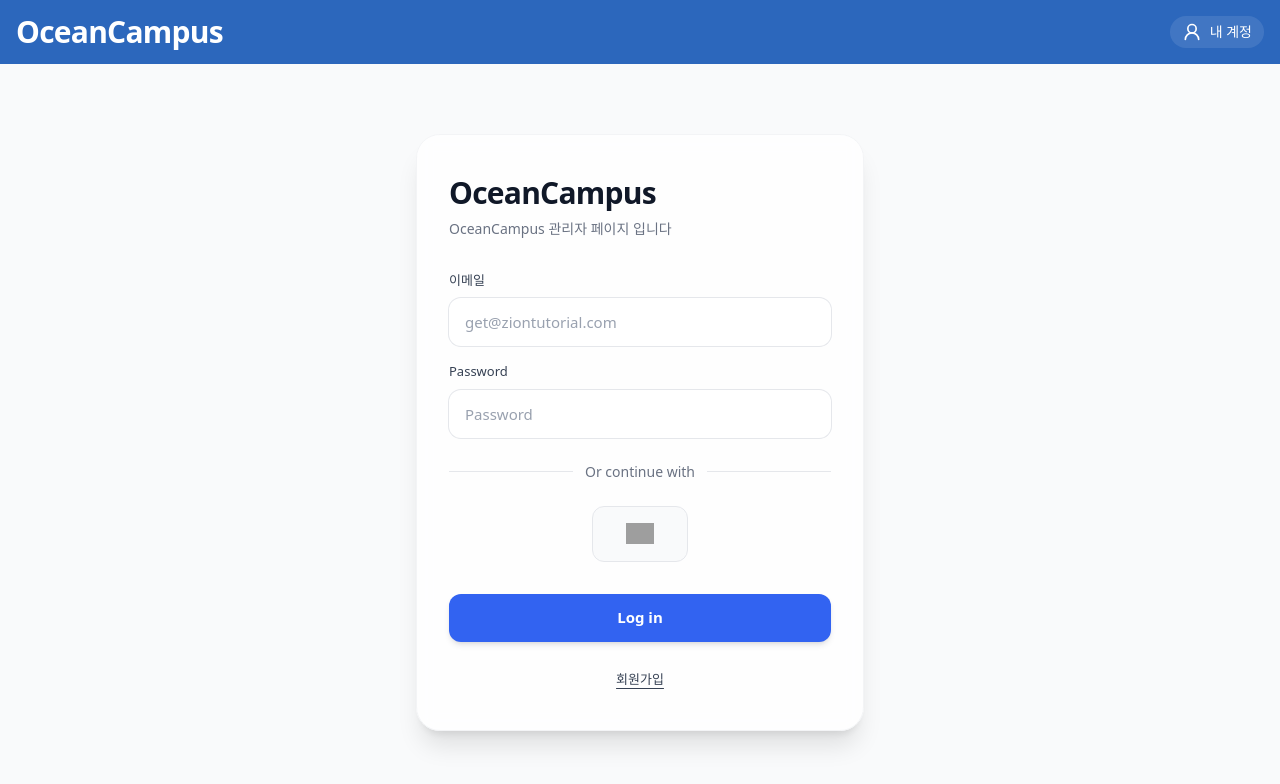
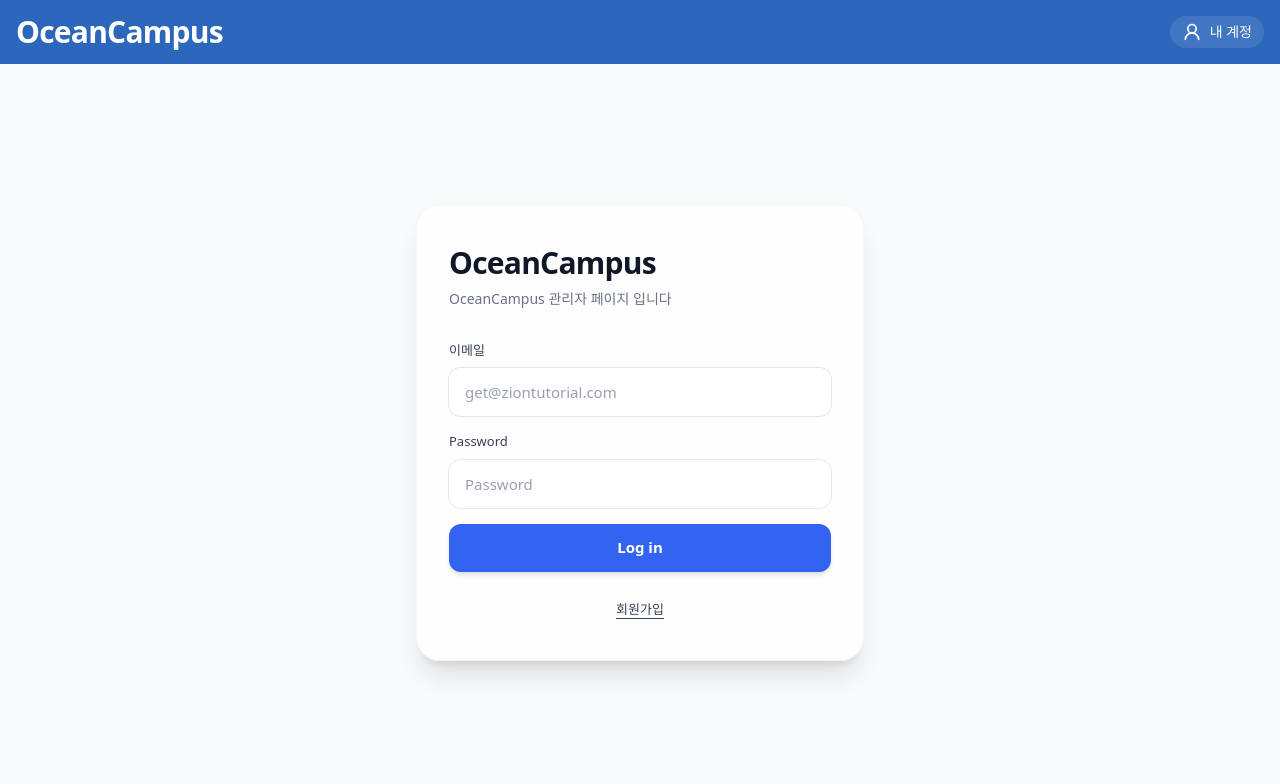
Before and after one commit to OCEAN-KIT/OC-PROJECT, a Next.js app in the folder OC-ADMIN/: page /login in a window 1280 px wide. Shown: the top 784 px of the page. Built offline with nearby package versions, Linux system fonts and the light colour scheme; no server answers; grey boxes are pictures that could not be loaded.

Commit message:
refactor: 구글 로그인 삭제

```diff
--- a/OC-ADMIN/src/app/login/page.tsx
+++ b/OC-ADMIN/src/app/login/page.tsx
@@ -6,7 +6,6 @@ import { logIn } from "@/api/auth";
 import { useAuthGuard } from "@/hooks/useAuthGuard";
 import { queryKeys } from "@/hooks/queryKeys";
 import { useQueryClient } from "@tanstack/react-query";
-import Image from "next/image";
 import { useRouter } from "next/navigation"; // ⬅️ 추가
 import { useState } from "react"; // ⬅️ useEffect 추가
 import { ClipLoader } from "react-spinners";
@@ -113,40 +112,11 @@ export default function LoginPage() {
               />
             </div>
 
-            {/* 구분선 */}
-            <div className="my-6 flex items-center">
-              <div className="h-px flex-1 bg-gray-200" />
-              <span className="mx-3 whitespace-nowrap text-sm text-gray-500">
-                Or continue with
-              </span>
-              <div className="h-px flex-1 bg-gray-200" />
-            </div>
-
-            {/* 소셜 로그인 (Google만) */}
-            <div className="flex items-center justify-center gap-4">
-              <button
-                type="button"
-                aria-label="구글로 로그인"
-                title="Google"
-                disabled={syncing}
-                className="flex h-14 w-24 items-center justify-center rounded-xl border border-gray-200 bg-gray-50
-                           hover:bg-gray-100 active:translate-y-[1px] transition disabled:opacity-60"
-              >
-                <Image
-                  src="https://www.svgrepo.com/show/475656/google-color.svg"
-                  width={28}
-                  height={28}
-                  alt="Google"
-                  priority
-                />
-              </button>
-            </div>
-
             {/* 제출 버튼 */}
             <button
               type="submit"
               disabled={syncing}
-              className="mt-8 h-12 w-full rounded-xl bg-[#3263F1] text-white text-[15px] font-semibold
+              className="h-12 w-full rounded-xl bg-[#3263F1] text-white text-[15px] font-semibold
              shadow-md hover:brightness-105 active:translate-y-[1px]
              flex items-center justify-center"
             >
```
